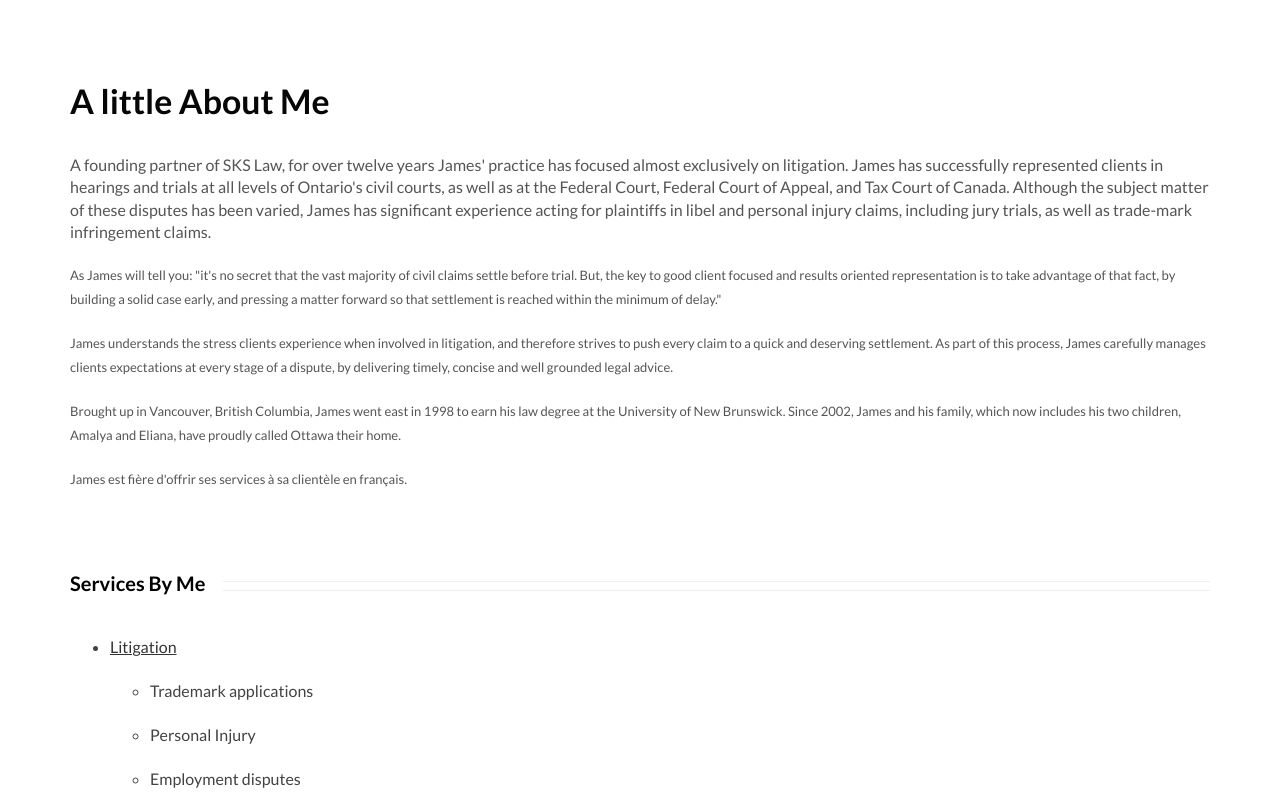
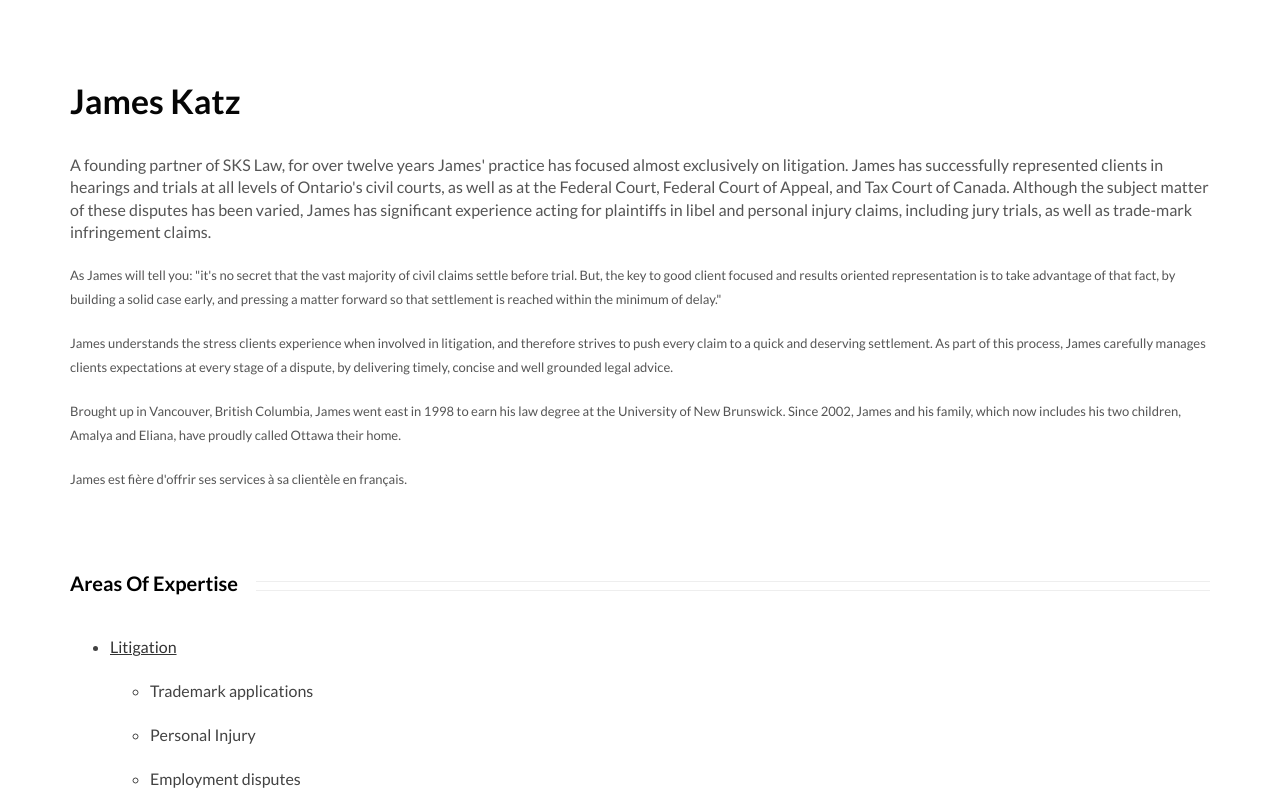
Before and after one commit to skslaw/skslaw.github.io, a plain HTML site: page team/james-katz.html in a window 1280 px wide. Shown: the part 765-1569 px from the top of the page. Drawn offline with nearby package versions, Linux system fonts and the light colour scheme; some packages are replaced by stand-ins of ours; a script that the page names is missing.

Commit message:
Update james-katz.html

```diff
--- a/team/james-katz.html
+++ b/team/james-katz.html
@@ -111,7 +111,7 @@
 				<div class="container">
 						<div class="row">
 								<div class="col-md-12">
-										<h2>A little About Me</h2>
+										<h2>James Katz</h2>
 										<p class="lead">
 											A founding partner of SKS Law, for over twelve years James' practice has focused almost exclusively on
 litigation.  James has successfully represented clients in hearings and trials at all levels of Ontario's civil
@@ -142,7 +142,7 @@
 
 						<div class="row margin30">
 							<div class="col-md-12">
-								<h3 class="heading">Services by me</h3>
+								<h3 class="heading">Areas of Expertise</h3>
 								<ul class="services-me">
 									<li><a href="../services/litigation.html">Litigation</a></li>
 									<ul class="">
```
